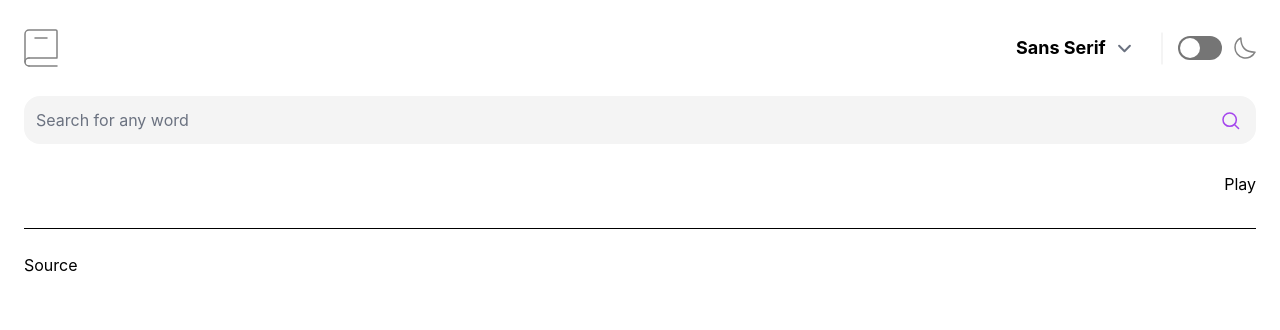
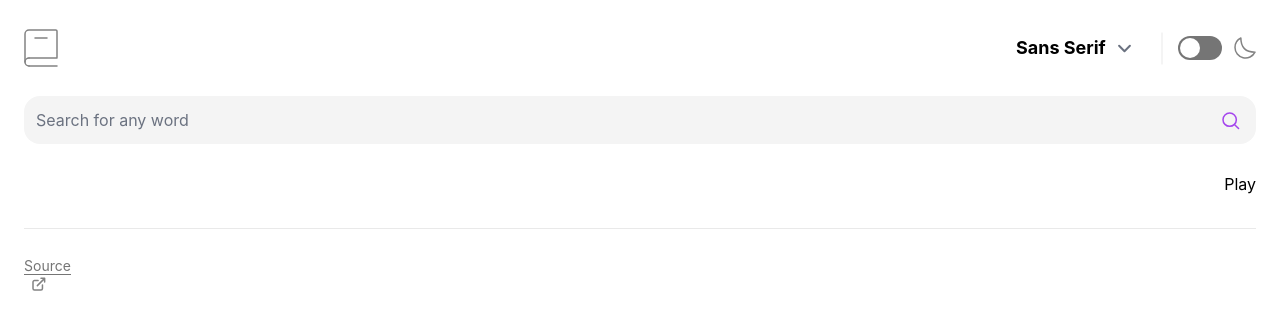
Before and after one commit to dominicva/dictionary-app, a React (Vite) app: page / in a window 1280 px wide. Shown: the top 330 px of the page. Built offline with nearby package versions, Linux system fonts and the light colour scheme.

Commit message:
feat: source section styling

```diff
--- a/src/App.tsx
+++ b/src/App.tsx
@@ -60,7 +60,7 @@
 
 function Layout({ children }) {
   return (
-    <div className="h-screen bg-white p-6 pb-12 dark:bg-gray-darkest">
+    <div className="h-screen overflow-scroll bg-white p-6 pb-12 dark:bg-gray-darkest">
       {children}
     </div>
   );
--- a/src/components/Results.tsx
+++ b/src/components/Results.tsx
@@ -1,4 +1,5 @@
 import Meaning from "./Meaning";
+import newWindowIcon from "../assets/images/icon-new-window.svg";
 
 export default function Results({
   word,
@@ -30,11 +31,16 @@
         />
       ))}
 
-      <hr className="mt-8 mb-6" />
+      <hr className="mt-8 mb-6 text-gray-light" />
       <div>
-        <h4>Source</h4>
-        <a href={source} target="_blank">
-          {source}
+        <h4>
+          <span className="border-b-1 text-sm text-gray-lighter">Source</span>
+        </h4>
+        <a href={source} target="_blank" className="flex gap-2 ">
+          <span className="border-b-1 border-gray-light text-sm text-gray-dark">
+            {source}
+          </span>
+          <img src={newWindowIcon} alt="external link" />
         </a>
       </div>
     </section>
--- a/tailwind.config.cjs
+++ b/tailwind.config.cjs
@@ -20,7 +20,11 @@
       purple: "#A445ED",
       crimson: "#FF5252",
     },
-    extend: {},
+    extend: {
+      borderWidth: {
+        1: "1px",
+      },
+    },
   },
   plugins: [require("@tailwindcss/forms")],
 };
```
